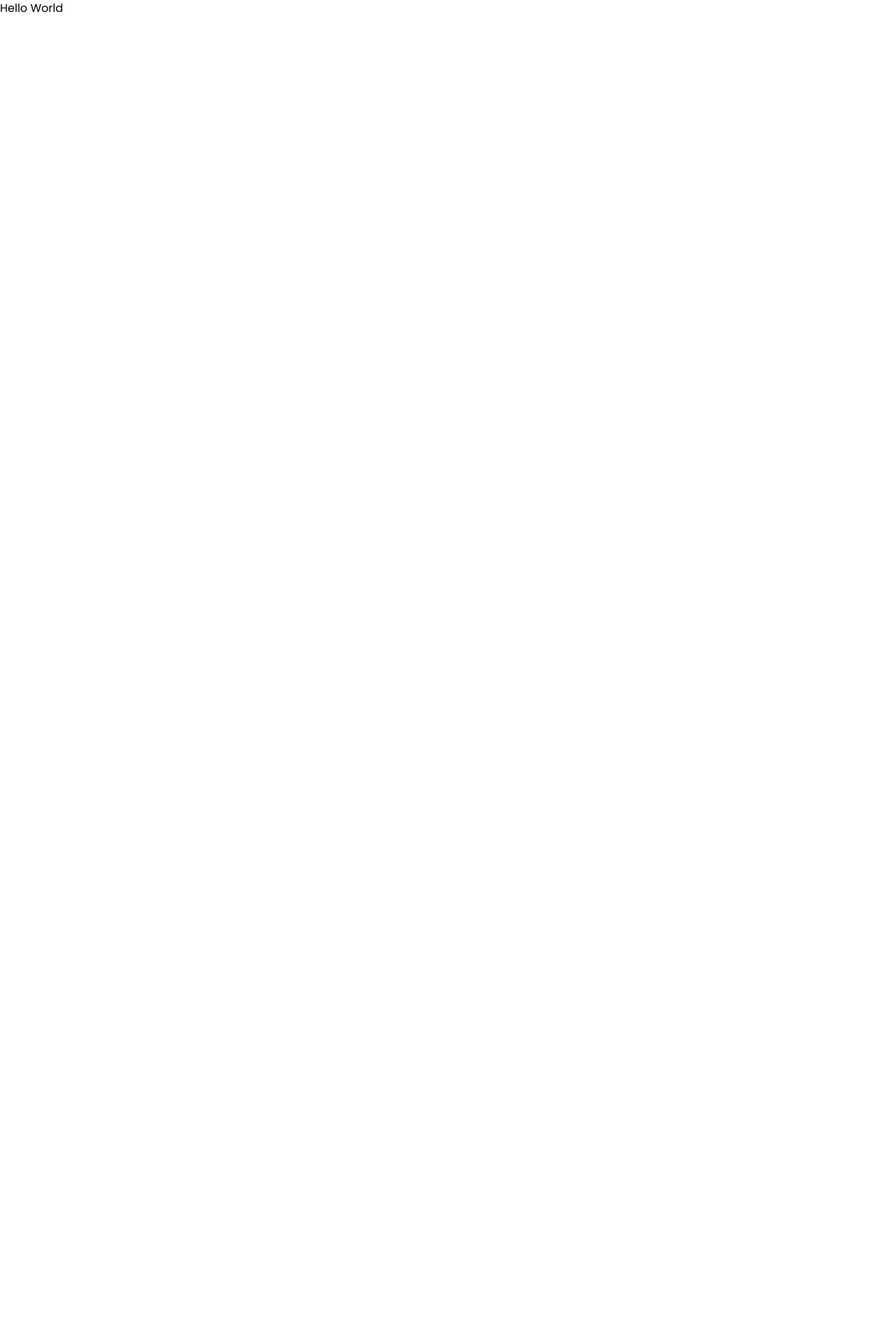
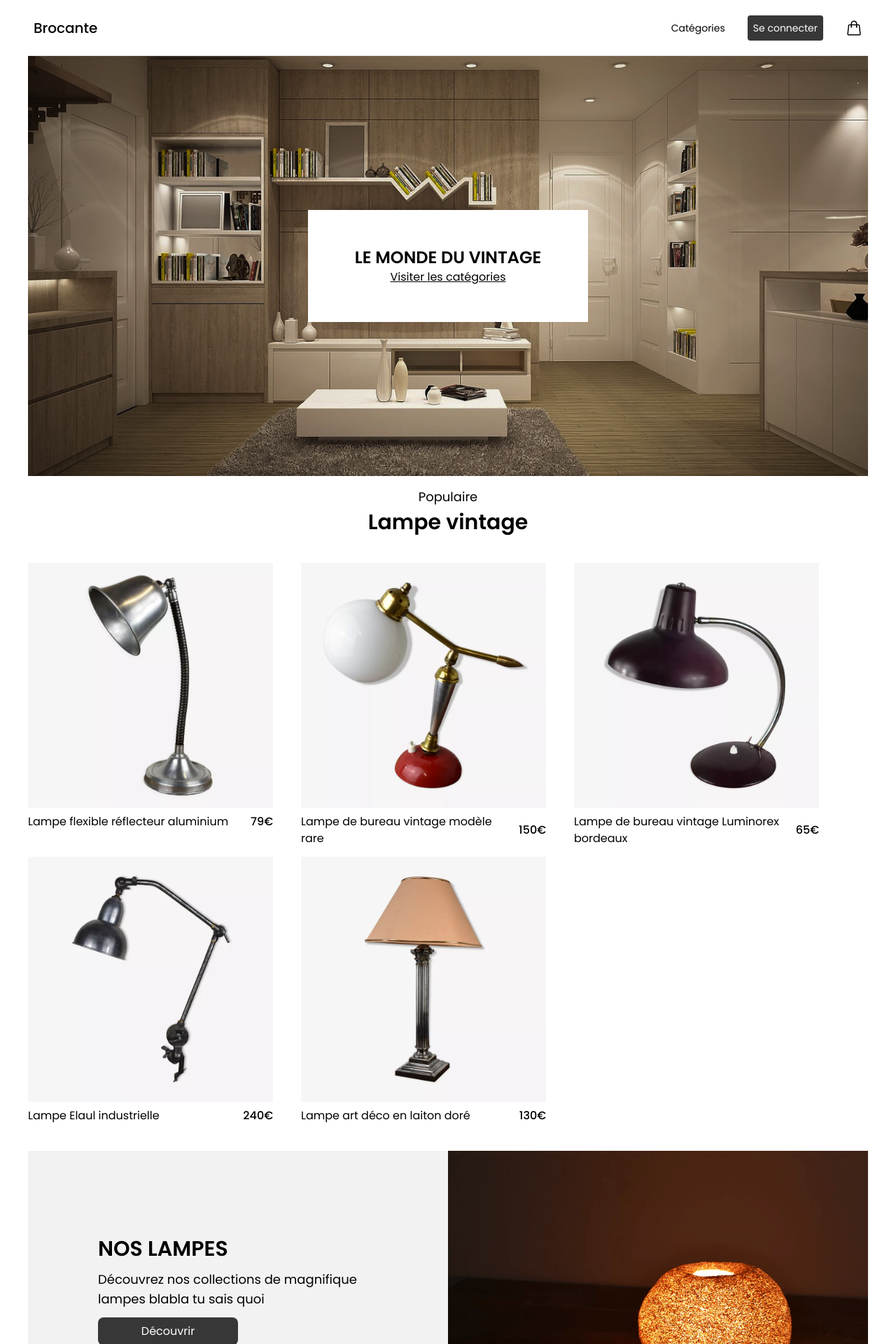
Before and after one commit to GenesisBlock2140/ecommerce-nextjs, a Next.js app: page / in a window 1280 px wide. Shown: the top 1920 px of the page at 70% size. Before the commit the page ends 800 px from the top, so only its background shows below. Built offline with nearby package versions, Linux system fonts and the light colour scheme.

Commit message:
Adding product component, checkout comp, product & checkout page, edit homepage and layout

```diff
--- /dev/null
+++ b/app/(product)/product/[productName]/page.tsx
@@ -0,0 +1,65 @@
+import Image from "next/image"
+import star from '@/public/svg/star.svg'
+import starHalf from '@/public/svg/star-half.svg'
+import { Rating } from "@/components/reviews/rating"
+import { Review } from "@/components/reviews/review"
+import chairImg from '@/public/product/chair/marron-chair.jpg'
+import { ReviewList } from "@/components/reviews/reviewList"
+import { QuantitySelector } from "@/components/product/quantitySelector"
+import { Button } from "@/components/ui/button"
+import { AddToCart } from "@/components/addToCart"
+import { Shell } from "@/components/shell"
+import { BreadcrumbTrail } from "@/components/breadcrumb-trail"
+import lampList from '@/data/lampes.json'
+import { productUrlFormat } from "@/utils/urlFormat"
+import { removeAccents } from "@/utils/removeAccents"
+import { notFound } from 'next/navigation'
+
+export default function Product({ params }: { params: { productName: string } }) {
+
+  console.log(removeAccents("lampe-de-bureau-vintage-modèle-rare") === params.productName);
+  console.log(removeAccents("lampe-de-bureau-vintage-modèle-rare"))
+  console.log(params.productName)
+
+  const getProductData = lampList.lampes.filter(item =>
+    productUrlFormat(removeAccents(item.name)) === params.productName)
+
+  console.log(getProductData)
+
+  if (getProductData.length === 0) {
+    notFound()
+  }
+
+  return (
+    <Shell className="px-2">
+      <BreadcrumbTrail fil={[{link: '/category/lampes', name: 'Lampes'}, {link: '/product/1', name: 'Produit'}]} />
+      <div className="flex flex-wrap justify-start gap-10">
+        <div className="max-w-[550px]">
+          <Image src={getProductData[0].picture} alt="chairImg" width={550} height={550} />
+        </div>
+        <div className="max-w-[550px]">
+          <p>{}</p>
+          <p className="text-3xl font-medium my-2">{getProductData[0].name}</p>
+          <Rating rating={getProductData[0].rating} />
+          <p className="text-3xl my-4">{getProductData[0].price} €</p>
+          <p>{getProductData[0].description}</p>
+          <AddToCart productId="22" />
+        </div>
+      </div>
+      <div className="my-20">
+        <p className="text-xl font-semibold mb-3">Description</p>
+        <p>{getProductData[0].description}</p>
+      </div>
+      <ReviewList
+        reviews={[
+          {author: 'Marc', rating: 5, review: "En tant que passionné de brocante, je suis enchanté par ce site. Leur vaste collection d'objets vintage et rétro est tout simplement fascinante. J'ai pu dénicher des articles rares et authentiques pour agrémenter ma collection. "},
+          {author: 'Sophie', rating: 4.8, review: "Le processus de commande était simple et sécurisé, et la livraison a été rapide. Je recommande vivement ce site à tous les amateurs de pièces uniques !"},
+          {author: 'Laura', rating: 3.7, review: "Ce site de brocante en ligne est tout simplement fantastique ! J'ai récemment commandé un magnifique meuble vintage et je suis émerveillée par sa qualité et son charme."},
+          {author: 'a', rating: 3.7, review: 'aaaa'},
+          {author: 'a', rating: 4.8, review: 'aaaa'},
+          {author: 'a', rating: 5, review: 'aaaa'}
+        ]}
+      />
+    </Shell>
+  )
+}
--- /dev/null
+++ b/app/(product)/product/page.tsx
@@ -0,0 +1,9 @@
+import { Shell } from "@/components/shell";
+
+export default function Product() {
+  return (
+    <Shell>
+      <p>Not ready</p>
+    </Shell>
+  )
+}
--- /dev/null
+++ b/app/checkout/page.tsx
@@ -0,0 +1,37 @@
+import { Button } from "@/components/ui/button";
+import { CheckoutItems } from "@/components/checkout/checkoutItems";
+import { Shell } from "@/components/shell";
+import { CheckoutEmpty } from "@/components/checkout/checkout-empty";
+
+export default function Checkout() {
+  return (
+    <Shell className="px-2">
+      <h1 className="text-xl lg:text-2xl font-semibold my-10">Votre panier (2)</h1>
+      <CheckoutEmpty />
+      <div className="lg:flex justify-between gap-10">
+        <div className="w-full max-w-[750px] text-sm lg:text-base">
+          <CheckoutItems name="Lampe flexible réflecteur aluminium" price={119.99} quantity={1} image={'/product/lampe/lampe-luminorex.png'} />
+          <CheckoutItems name="Lampe de bureau vintage Luminorex bordeaux" price={149} quantity={1} image={'/product/lampe/lampe-luminorex.png'} />
+        </div>
+        <div className="w-full sm:w-[350px] h-[250px] px-4 py-8 mx-auto bg-gray-100 rounded">
+          <p className="text-xl font-semibold mb-4">Total du panier</p>
+          <div className="flex justify-between my-2">
+            <p>Sous total</p>
+            <p className="font-semibold">145 €</p>
+          </div>
+          <div className="flex justify-between my-2">
+            <p>Frais de livraison</p>
+            <p className="font-semibold">4.99 €</p>
+          </div>
+          <hr />
+          <div className="flex justify-between my-2">
+            <p>Total</p>
+            <p className="font-semibold">149.99 €</p>
+          </div>
+          <Button text="Paiement 🛒" size="big" to="/checkout" />
+        </div>
+      </div>
+
+    </Shell>
+  )
+}
--- a/app/layout.tsx
+++ b/app/layout.tsx
@@ -1,7 +1,9 @@
+import { Footer } from '@/components/footer'
 import './globals.css'
 import { Poppins } from 'next/font/google'
+import { Navbar } from '@/components/navbar'
 
-const poppins = Poppins({weight: ['400', '700'], subsets: ['latin']})
+const poppins = Poppins({weight: ['400', '500', '600', '700', '800'], subsets: ['latin']})
 
 export const metadata = {
   title: 'Create Next App',
@@ -15,7 +17,11 @@ export default function RootLayout({
 }) {
   return (
     <html lang="fr">
-      <body className={poppins.className}>{children}</body>
+      <body className={poppins.className}>
+        <Navbar />
+        {children}
+        <Footer />
+      </body>
     </html>
   )
 }
--- a/app/page.tsx
+++ b/app/page.tsx
@@ -1,9 +1,29 @@
-import Image from 'next/image'
+import { Banner } from '@/components/category/banner'
+import { HomeBanner } from '@/components/homeBanner'
+import { ProductCard } from '@/components/product/productCard'
+import { ProductList } from '@/components/product/productList'
+import { Shell } from '@/components/shell'
+import lampList from '@/data/lampes.json'
+import { productUrlFormat } from '@/utils/urlFormat'
+import { removeAccents } from "@/utils/removeAccents"
 
 export default function Home() {
   return (
-    <main>
-      <h1>Hello World</h1>
-    </main>
+    <>
+      <Shell>
+        <HomeBanner />
+        <ProductList tag='Populaire' title='Lampe vintage' href='/category/lampe'>
+          {lampList.lampes.map((item, index) => {
+            return <ProductCard title={item.name} price={item.price} picture={item.picture} productId={productUrlFormat(removeAccents(item.name))} key={index} />
+          })}
+        </ProductList>
+        <Banner
+          title='Nos lampes'
+          description='Découvrez nos collections de magnifique lampes blabla tu sais quoi'
+          goTo='/category/lampes'
+          img='/category/lampe-sable.png'
+        />
+      </Shell>
+    </>
   )
 }
--- /dev/null
+++ b/components/addToCart.tsx
@@ -0,0 +1,17 @@
+"use client"
+import { FC } from 'react'
+import { QuantitySelector } from './product/quantitySelector'
+import { Button } from './ui/button'
+
+interface IaddToCart {
+  productId: string
+}
+
+export const AddToCart: FC<IaddToCart> = ({ productId }) => {
+  return (
+    <div className="flex gap-5 mt-5">
+      <QuantitySelector getQuantity={(quantity) => console.log(quantity, productId)} />
+      <Button text="Ajouter au panier" size="normal" />
+    </div>
+  )
+}
--- /dev/null
+++ b/components/checkout/checkout-empty.tsx
@@ -0,0 +1,9 @@
+import { FC } from "react"
+
+export const CheckoutEmpty: FC = () => {
+  return (
+    <div>
+      <p>empty</p>
+    </div>
+  )
+}
--- /dev/null
+++ b/components/checkout/checkoutItems.tsx
@@ -0,0 +1,32 @@
+"use client"
+import { FC } from 'react'
+import Image from "next/image"
+
+interface IcheckoutItems {
+  name: string
+  price: number
+  quantity: number
+  image: string
+}
+
+export const CheckoutItems: FC<IcheckoutItems> = ({ name, price, quantity, image }) => {
+  return (
+      <div className="my-4">
+        <div className='flex justify-between items-center'>
+          <div className='flex gap-2'>
+            <div className='flex flex-shrink-0 w-20'>
+              <Image src={image} alt={name} width={80} height={80} />
+            </div>
+            <div className='max-w-[250px] flex flex-col text-sm'>
+              <p>{name}</p>
+              <p className='font-semibold'>{price}$</p>
+            </div>
+          </div>
+          <div className='flex gap-1 mr-2'>
+            <p className='bg-gray-100 px-4 rounded'>{quantity}</p>
+            <Image src={'/svg/trash.svg'} alt='delete' width={20} height={20} className='cursor-pointer' />
+          </div>
+        </div>
+    </div>
+  )
+}
--- a/components/product/productCard.tsx
+++ b/components/product/productCard.tsx
@@ -5,7 +5,7 @@ import { FC } from 'react'
 
 interface IProductCard {
   title: string
-  productId: number
+  productId: string
   price: number
   picture: any
 }
@@ -17,9 +17,9 @@ export const ProductCard: FC<IProductCard> = ({ title, productId, price, picture
         <div className='w-full overflow-hidden'>
           <Image src={picture} alt={picture} width={350} height={350} className='duration-300 hover:scale-110' />
         </div>
-        <div className='flex justify-between items-center mt-2'>
+        <div className='flex justify-between items-center gap-2 mt-2'>
           <p>{title}</p>
-          <p>{`${price}${currency.symbol}`}</p>
+          <p className='font-medium'>{`${price}${currency.symbol}`}</p>
         </div>
       </Link>
     </div>
--- a/components/product/productList.tsx
+++ b/components/product/productList.tsx
@@ -10,19 +10,14 @@ interface IProductList {
 
 export const ProductList: FC<IProductList> = ({ tag, title, href, children }) => {
   return (
-    <div>
+    <div className='my-4'>
       <div className='text-center'>
         <p className='text-lg mb-1'>{tag}</p>
-        <p className='text-3xl font-medium mb-10'>{title}</p>
+        <p className='text-3xl font-semibold mb-10'>{title}</p>
       </div>
-      <div className='flex flex-wrap items-center gap-10'>
+      <div className='flex flex-wrap items-center justify-center lg:justify-start gap-10'>
         {children}
       </div>
-      <button className='block bg-[#D8C7B7] py-4 px-8 mt-10 mx-auto rounded-lg'>
-        <Link href={href}>
-          Voir la collection
-        </Link>
-      </button>
     </div>
   )
 }
--- /dev/null
+++ b/components/product/quantitySelector.tsx
@@ -0,0 +1,36 @@
+"use client"
+import { FC, useEffect, useState } from 'react'
+
+interface IQuantitySelector {
+  getQuantity: (quantity:number) => void
+}
+
+export const QuantitySelector: FC<IQuantitySelector> = ({ getQuantity }) => {
+
+  const [quantity, setQuantity] = useState<number>(1)
+
+  // Send quantity value to parent comp
+  useEffect(() => {
+    getQuantity(quantity)
+  }, [quantity])
+
+  const removeQuantity = () => {
+    if (quantity !== 1) {
+      setQuantity(prev => prev - 1)
+    }
+  }
+
+  const addQuantity = () => {
+    setQuantity(prev => prev + 1)
+  }
+
+  return (
+    <div className='w-[120px] h-10 flex justify-around items-center text-center border border-gray-400 cursor-pointer select-none'>
+      <div className='w-full' onClick={removeQuantity}> - </div>
+      <div className='w-full border-l border-r border-gray-400 h-full flex items-center justify-center'>
+        { quantity }
+      </div>
+      <div className='w-full' onClick={addQuantity}> + </div>
+    </div>
+  )
+}
```
Also changed, not shown: app/(product)/product/[productName]/not-found.tsx (added, +18 -0 lines).
